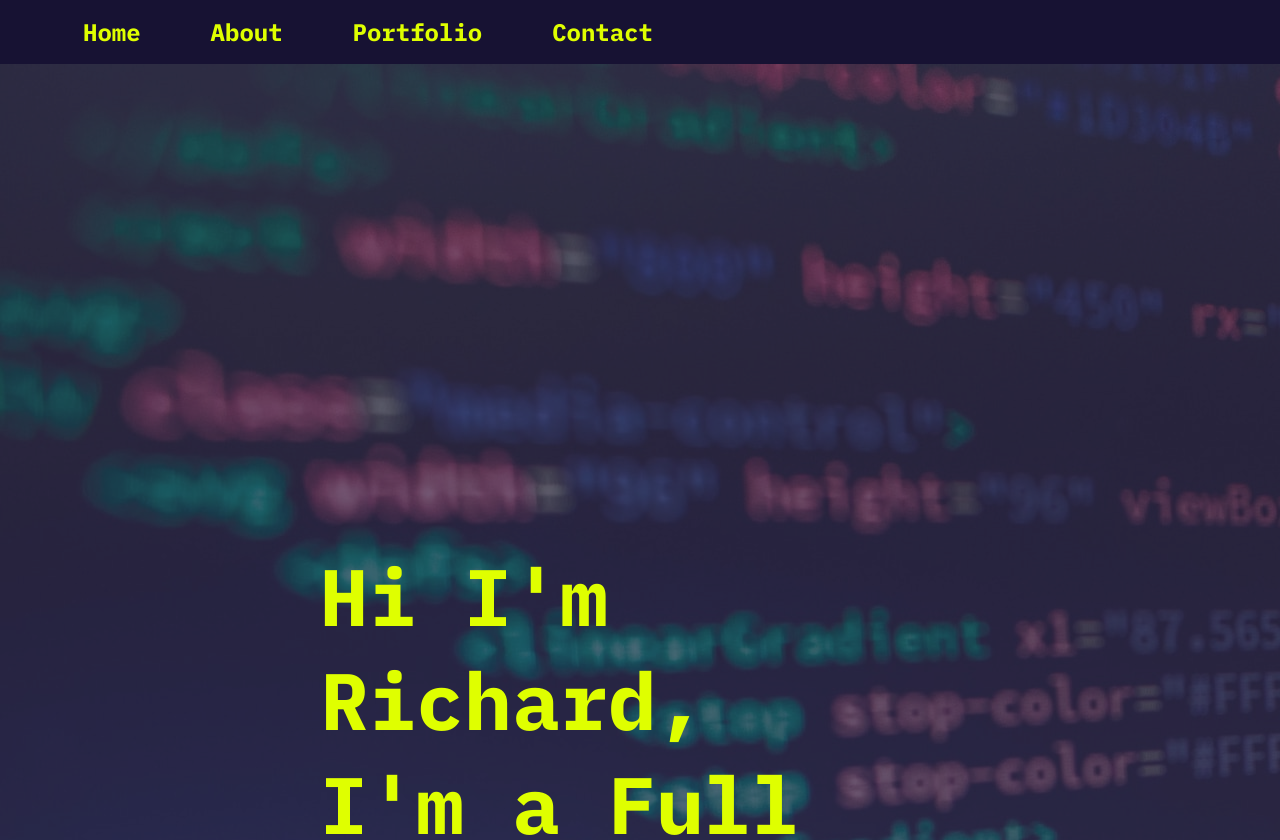
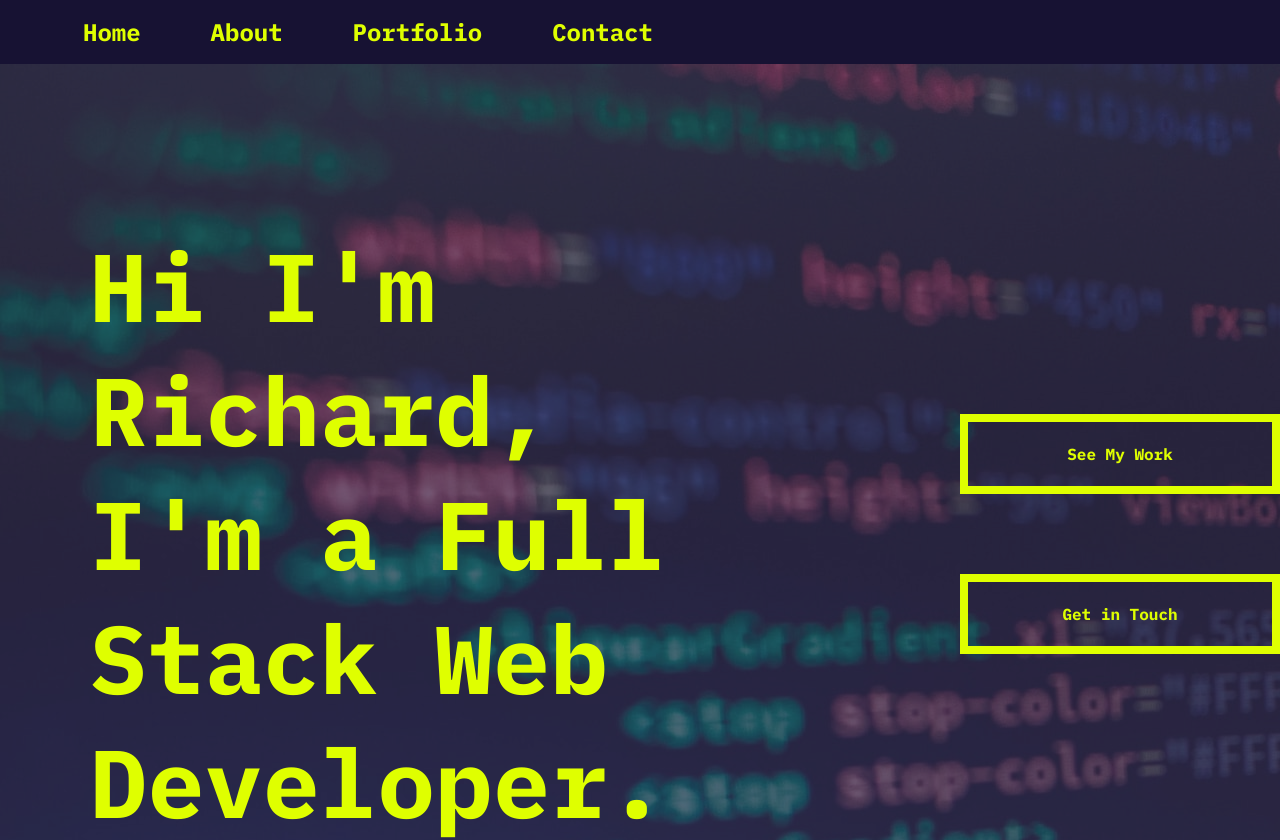
Before and after one commit to rquiroz32/Portfolio_V1, a React (Create React App) app in the folder client/: page / in a window 1280 px wide. Shown: the top 840 px of the page. Built offline with nearby package versions, Linux system fonts and the light colour scheme.

Commit message:
Nearly there on Desktop layout for Hero image/landing

```diff
--- a/client/src/Components/Hero/Hero.css
+++ b/client/src/Components/Hero/Hero.css
@@ -31,14 +31,19 @@ header {
 .contentContainer{
   display: inline-flex;
   flex-direction: row;
+  justify-content: space-around;
+  align-items: center;
   position: absolute;
-  top: 60%;
-  left: 1;
+  top: 20%;
+  left:7%;
+
 }
 
-.contentContainer > h1, button{
+
+
+/*.contentContainer > h1, button{
  margin: 0em 4em;
-}
+}*/
 
 img {
   /* width: 100%;
@@ -53,26 +58,32 @@ img {
 
 .HeroTxt{
   max-width: 10em;
-  font-size: 5rem;
+  font-size: 6rem;
   font-family: 'IBM Plex Mono', monospace;
   color: #DFFF00;
-/*
-  position: absolute;
-    top: 20%;
-    left:8%; */
+
+
 
 }
 
 .BtnContainer{
+    height: 15em;
+   display: flex;
+   flex-direction: column;
+   justify-content: space-between;
+   margin-left: 5rem;
+}
+
+.HeroBtn{
+  cursor: pointer;
+  border: none;
+  background-color: transparent;
   border-style: solid;
   border-color: #DFFF00;
-  border-width: .25em;
-
-   /* position: absolute;
-   top: 30%;
-   right: 25%; */
-
-   width: 20em;
-   height: 5em;
-
+  border-width: .5em;
+  font-family: 'IBM Plex Mono', monospace;
+  color: #DFFF00;
+  width: 25vw;
+  height: 5em;
+  font-size: 1rem;
 }
```
